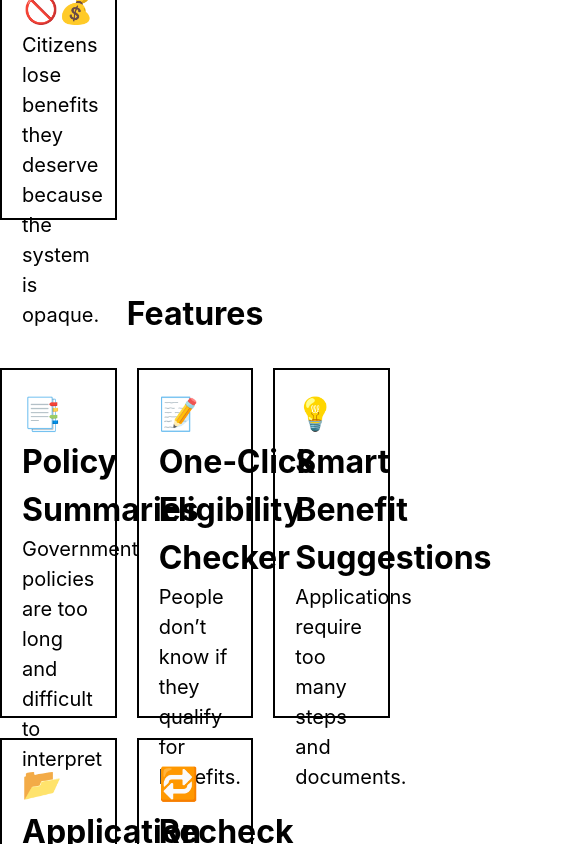
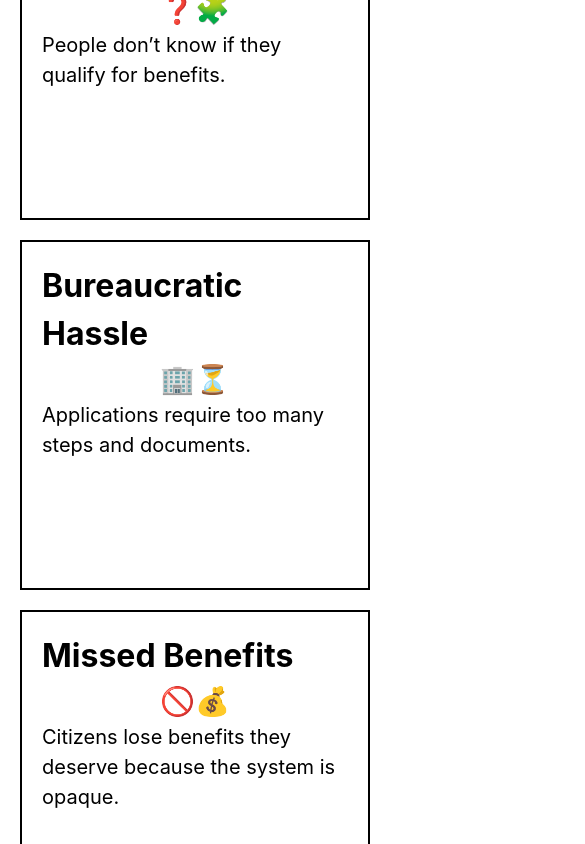
Before and after one commit to muditbansal980/zynd-hackathon-, a React (Create React App) app: page / in a window 390 px wide. Shown: the part 1156-2000 px from the top of the page, 585 px wide, since content can reach past the window. Built offline with nearby package versions, Linux system fonts and the light colour scheme.

Commit message:
made some responsive changes

```diff
--- a/src/components/Features.js
+++ b/src/components/Features.js
@@ -5,7 +5,7 @@ export default function features() {
                 <h1 className="text-[32px] font-bold">Features</h1>
             </div>
             {/* <div className="grid min-[1600px]:grid-cols-4 min-[1200px]:grid-cols-3 grid-rows-1 min-[800px]:grid-cols-2 grid-rows-2 min-[0px]:grid-cols-1 grid-rows-4 gap-[20px]"> */}
-            <div className="grid gap-[20px] grid-cols-1 sm:grid-cols-2 max-[1464px]:grid-cols-3 lg:grid-cols-4 auto-rows-auto">
+            <div className="grid gap-[20px] max-[640px]:grid-cols-1 sm:grid-cols-2 max-[1464px]:grid-cols-3 lg:grid-cols-4 auto-rows-auto">
                 <div className="border-[2px] border-black p-[20px] w-full max-w-[350px] h-[350px] mx-auto">
                     <div><h1 className="text-[32px] font-bold">📑 Policy Summaries</h1></div>
                     <div><p className="text-[20px]">Government policies are too long and difficult to interpret</p></div>
--- a/src/components/Governmentschemes.js
+++ b/src/components/Governmentschemes.js
@@ -6,7 +6,7 @@ export default function GovernmentSchemes() {
                 <h1 className="text-[32px] font-bold">Top Government Schemes</h1>
 
             </div>
-            <div className="grid gap-[20px] grid-cols-1 sm:grid-cols-2 max-[1464px]:grid-cols-3 lg:grid-cols-4 auto-rows-auto">
+            <div className="grid gap-[20px] max-[640px]:grid-cols-1 sm:grid-cols-2 max-[1464px]:grid-cols-3 lg:grid-cols-4 auto-rows-auto">
                 <div className="border-[2px] border-black p-[20px] w-[350px] h-[350px] mx-auto">
                     <div>
                         <h1 className="text-[32px] font-bold">PMAY</h1>
--- a/src/components/Problemsection.js
+++ b/src/components/Problemsection.js
@@ -4,7 +4,7 @@ export default function Problems() {
             <div className="flex justify-center items-center m-[30px]">
                 <h1 className="text-[32px] font-bold">Key Challenges</h1>
             </div>
-            <div className="grid gap-[20px] grid-cols-1 sm:grid-cols-2 max-[1464px]:grid-cols-3 lg:grid-cols-4 auto-rows-auto">
+            <div className="grid gap-[20px] max-[640px]:grid-cols-1 sm:grid-cols-2 max-[1464px]:grid-cols-3 lg:grid-cols-4 auto-rows-auto">
                 <div className="border-[2px] border-black p-[20px] w-full max-w-[350px] h-[350px] mx-auto">
                     <div><h1 className="text-[32px] font-bold">Complex Policies</h1></div>
                     <div className="text-[28px] flex justify-center items-center">
```
